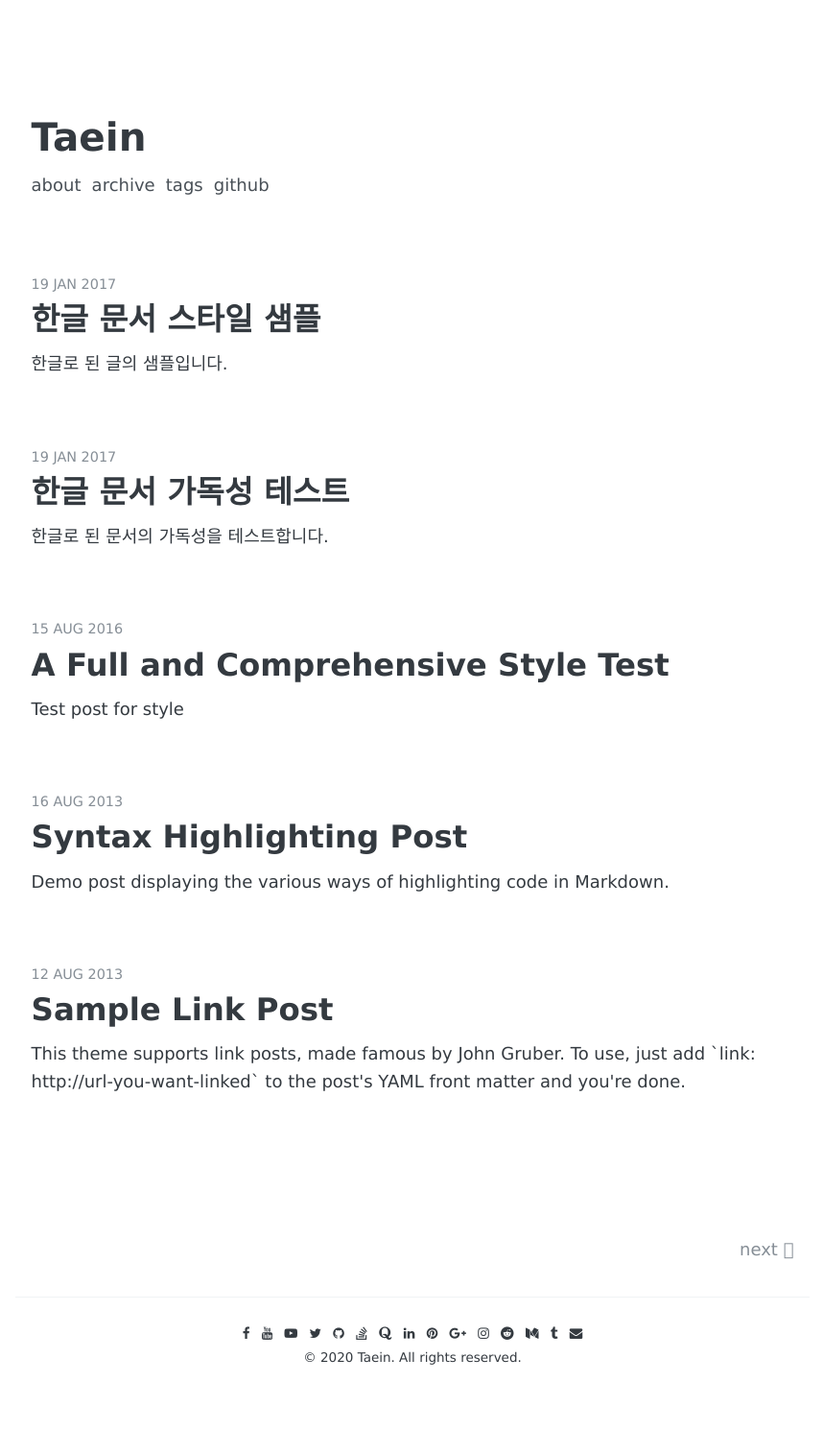
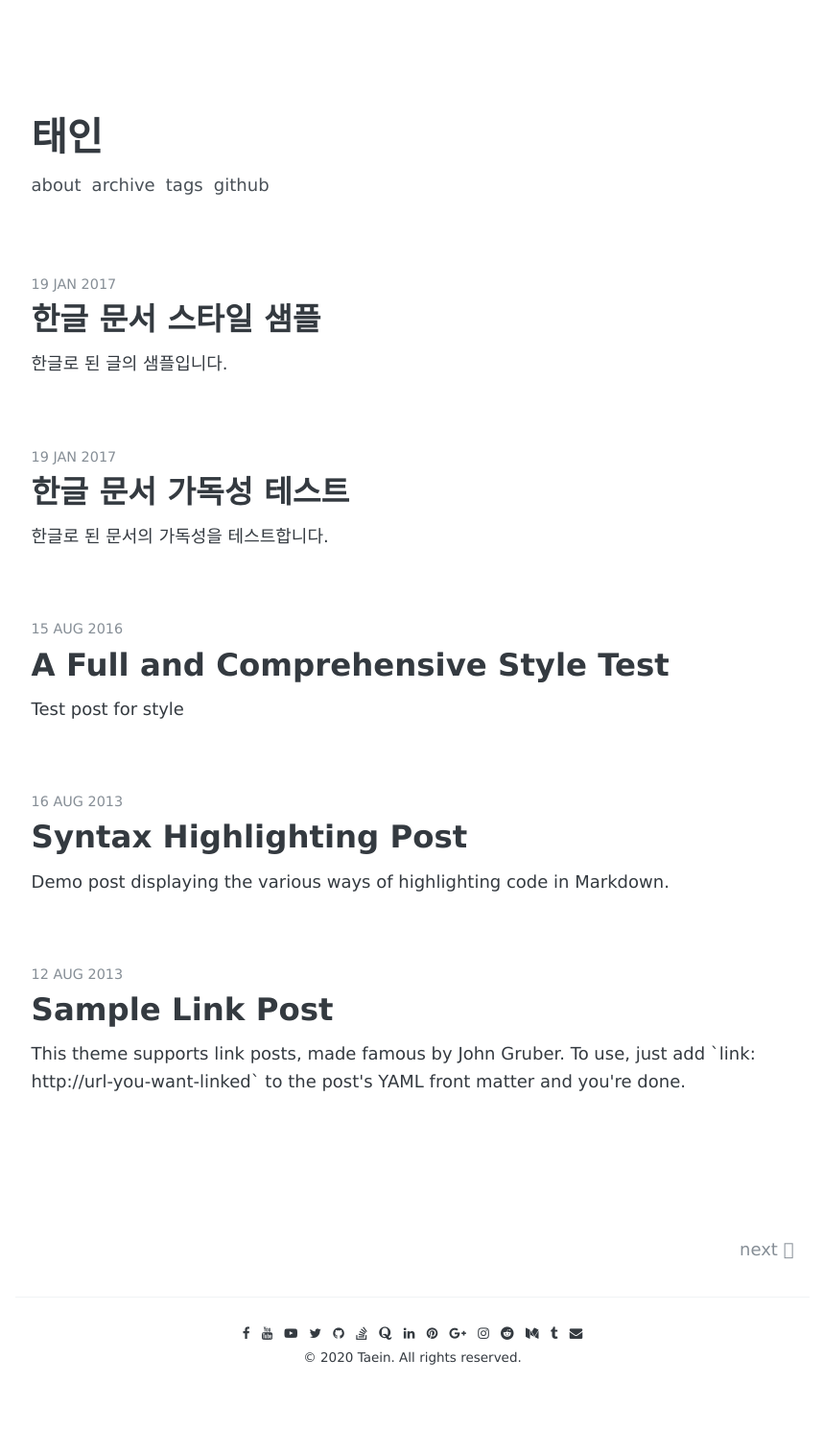
Before and after one commit to Taein0910/blog, a Jekyll site: the page built from index.html, in a window 1280 px wide. Shown: the whole page at 96% size, without its empty margins (210-1068 px from the left). Built offline with Jekyll 4.4.1, drawn with Linux system fonts in a browser that asks for light colours; some web fonts are replaced; the list of posts is cut into pages by our own code.

Commit message:
name setting

```diff
--- a/_config.yml
+++ b/_config.yml
@@ -3,7 +3,7 @@
 # # # # # # # # # # # # #
 
 # Basic
-name:               "Taein"
+name:               "태인"
 
 author:
   facebook:         your-id
```
